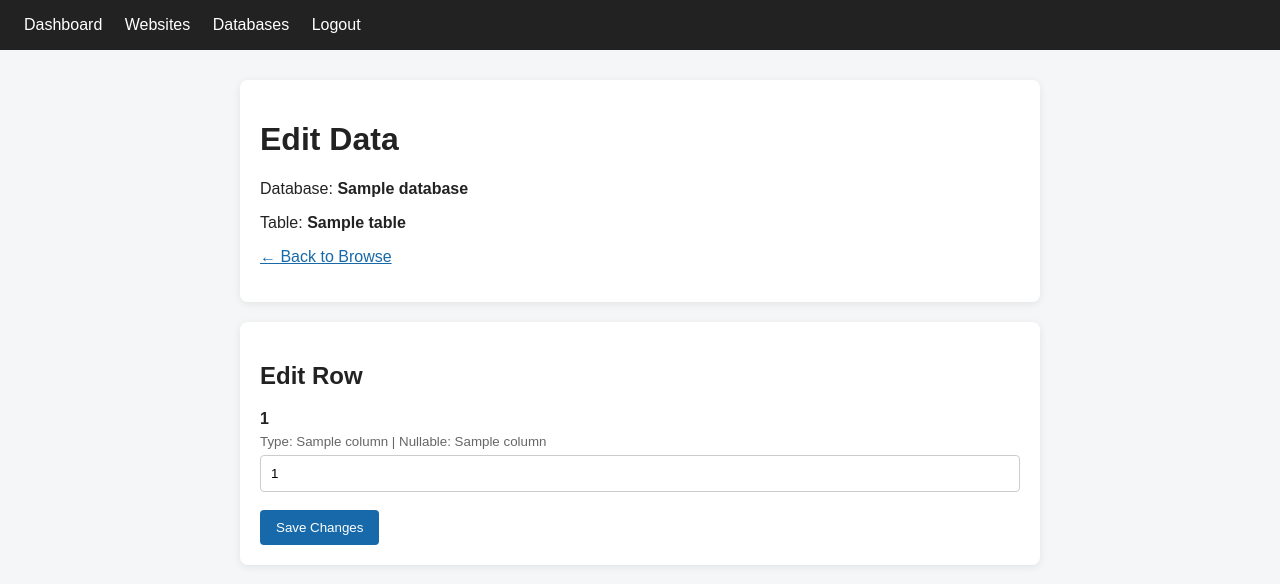
After one commit to fikdaf/custom-panel, a Flask app: template templates/table_edit.html in a window 1280 px wide. The commit adds this page. Shown: the top 584 px of the page. Run offline with Flask 3, Linux system fonts and the light colour scheme; the template is opened without the code that fills it: most values are stand-ins (such as "Sample title", 1, 10 or a date in 2020); parts of the project's set-up code (start-up, migrations or seed data) failed here and were passed over.

Commit message:
Add table row editing

```diff
--- a/app.py
+++ b/app.py
@@ -1634,6 +1634,151 @@ def insert_table_row(database_name, table_name):
     finally:
         if conn:
             conn.close()
+@app.route(
+    "/databases/<database_name>/tables/<table_name>/edit/<path:row_id>",
+    methods=["GET", "POST"]
+)
+def edit_table_row(database_name, table_name, row_id):
+    if "user_id" not in session:
+        return redirect("/login")
+
+    if not valid_database_name(database_name):
+        return "Nama database tidak valid.", 400
+
+    if database_name in SYSTEM_DATABASES:
+        return "Database sistem tidak dapat dikelola.", 403
+
+    if not valid_table_name(table_name):
+        return "Nama table tidak valid.", 400
+
+    conn = None
+
+    try:
+        conn = get_mariadb_connection(database_name)
+
+        with conn.cursor() as cursor:
+            cursor.execute(
+                """
+                SELECT
+                    COLUMN_NAME,
+                    COLUMN_TYPE,
+                    IS_NULLABLE,
+                    COLUMN_DEFAULT,
+                    EXTRA,
+                    COLUMN_KEY
+                FROM information_schema.COLUMNS
+                WHERE TABLE_SCHEMA = %s
+                  AND TABLE_NAME = %s
+                ORDER BY ORDINAL_POSITION
+                """,
+                (database_name, table_name)
+            )
+
+            columns = cursor.fetchall()
+
+            if not columns:
+                return "Table tidak ditemukan atau tidak memiliki kolom.", 404
+
+            primary_columns = [
+                column[0]
+                for column in columns
+                if column[5] == "PRI"
+            ]
+
+            if len(primary_columns) != 1:
+                return (
+                    "Edit sementara hanya mendukung table "
+                    "dengan tepat satu primary key.",
+                    400
+                )
+
+            primary_column = primary_columns[0]
+
+            cursor.execute(
+                f"""
+                SELECT *
+                FROM {quote_mysql_identifier(table_name)}
+                WHERE {quote_mysql_identifier(primary_column)} = %s
+                LIMIT 1
+                """,
+                (row_id,)
+            )
+
+            row = cursor.fetchone()
+
+            if row is None:
+                return "Data tidak ditemukan.", 404
+
+            if request.method == "POST":
+                assignments = []
+                values = []
+
+                for index, column in enumerate(columns):
+                    column_name = column[0]
+                    column_type = column[1]
+                    is_nullable = column[2]
+                    column_default = column[3]
+                    extra = column[4]
+
+                    if column_name == primary_column:
+                        continue
+
+                    if "auto_increment" in extra.lower():
+                        continue
+
+                    value = request.form.get(column_name, "").strip()
+
+                    if value == "":
+                        if is_nullable == "YES" or column_default is not None:
+                            value = None
+                        else:
+                            return (
+                                f"Kolom '{column_name}' wajib diisi.",
+                                400
+                            )
+
+                    assignments.append(
+                        f"{quote_mysql_identifier(column_name)} = %s"
+                    )
+                    values.append(value)
+
+                if assignments:
+                    values.append(row_id)
+
+                    cursor.execute(
+                        f"""
+                        UPDATE {quote_mysql_identifier(table_name)}
+                        SET {", ".join(assignments)}
+                        WHERE {quote_mysql_identifier(primary_column)} = %s
+                        """,
+                        values
+                    )
+
+                return redirect(
+                    f"/databases/{database_name}/tables/{table_name}/browse"
+                )
+
+        return render_template(
+            "table_edit.html",
+            database=database_name,
+            table=table_name,
+            columns=columns,
+            row=row,
+            primary_column=primary_column
+        )
+
+    except pymysql.err.IntegrityError as exc:
+        return f"Gagal mengubah data: {exc}", 400
+
+    except pymysql.err.OperationalError as exc:
+        return f"Gagal mengubah data: {exc}", 400
+
+    except Exception as exc:
+        return f"Gagal mengubah data: {exc}", 500
+
+    finally:
+        if conn:
+            conn.close()
 
 @app.route("/databases/<database_name>/delete", methods=["POST"])
 def delete_database(database_name):
--- /dev/null
+++ b/templates/table_edit.html
@@ -0,0 +1,185 @@
+<!DOCTYPE html>
+<html lang="id">
+<head>
+    <meta charset="UTF-8">
+    <meta name="viewport" content="width=device-width, initial-scale=1.0">
+    <title>{{ table }} - Edit Data</title>
+
+    <style>
+        body {
+            font-family: Arial, sans-serif;
+            margin: 0;
+            background: #f4f6f8;
+            color: #222;
+        }
+
+        header {
+            background: #222;
+            color: white;
+            padding: 16px 24px;
+        }
+
+        header a {
+            color: white;
+            text-decoration: none;
+            margin-right: 18px;
+        }
+
+        main {
+            max-width: 800px;
+            margin: 30px auto;
+            padding: 0 20px;
+        }
+
+        .card {
+            background: white;
+            padding: 20px;
+            margin-bottom: 20px;
+            border-radius: 8px;
+            box-shadow: 0 2px 8px rgba(0,0,0,.08);
+        }
+
+        .field {
+            margin-bottom: 18px;
+        }
+
+        .field label {
+            display: block;
+            font-weight: bold;
+            margin-bottom: 6px;
+        }
+
+        .field small {
+            display: block;
+            color: #666;
+            margin-bottom: 6px;
+        }
+
+        .field input {
+            width: 100%;
+            box-sizing: border-box;
+            padding: 10px;
+            border: 1px solid #ccc;
+            border-radius: 4px;
+        }
+
+        .readonly {
+            background: #eee;
+        }
+
+        button {
+            background: #1769aa;
+            color: white;
+            border: 0;
+            padding: 10px 16px;
+            cursor: pointer;
+            border-radius: 4px;
+        }
+
+        a {
+            color: #1769aa;
+        }
+    </style>
+</head>
+
+<body>
+
+<header>
+    <a href="/dashboard">Dashboard</a>
+    <a href="/websites">Websites</a>
+    <a href="/databases">Databases</a>
+    <a href="/logout">Logout</a>
+</header>
+
+<main>
+
+    <div class="card">
+        <h1>Edit Data</h1>
+
+        <p>
+            Database:
+            <strong>{{ database }}</strong>
+        </p>
+
+        <p>
+            Table:
+            <strong>{{ table }}</strong>
+        </p>
+
+        <p>
+            <a href="/databases/{{ database }}/tables/{{ table }}/browse">
+                ← Back to Browse
+            </a>
+        </p>
+    </div>
+
+    <div class="card">
+        <h2>Edit Row</h2>
+
+        <form
+            method="POST"
+            action="/databases/{{ database }}/tables/{{ table }}/edit/{{ row[0] }}"
+        >
+            <input
+                type="hidden"
+                name="csrf_token"
+                value="{{ csrf_token() }}"
+            >
+
+            {% for column in columns %}
+
+                {% set column_name = column[0] %}
+                {% set column_type = column[1] %}
+                {% set is_nullable = column[2] %}
+                {% set column_default = column[3] %}
+                {% set extra = column[4] %}
+
+                <div class="field">
+
+                    <label for="column_{{ loop.index }}">
+                        {{ column_name }}
+                    </label>
+
+                    <small>
+                        Type: {{ column_type }}
+                        | Nullable: {{ is_nullable }}
+                    </small>
+
+                    {% if column_name == primary_column or "auto_increment" in extra.lower() %}
+
+                        <input
+                            type="text"
+                            id="column_{{ loop.index }}"
+                            value="{{ row[loop.index0] if row[loop.index0] is not none else '' }}"
+                            class="readonly"
+                            readonly
+                        >
+
+                    {% else %}
+
+                        <input
+                            type="text"
+                            id="column_{{ loop.index }}"
+                            name="{{ column_name }}"
+                            value="{{ row[loop.index0] if row[loop.index0] is not none else '' }}"
+                            {% if is_nullable == "NO" and column_default is none %}
+                            required
+                            {% endif %}
+                        >
+
+                    {% endif %}
+
+                </div>
+
+            {% endfor %}
+
+            <button type="submit">
+                Save Changes
+            </button>
+        </form>
+    </div>
+
+</main>
+
+</body>
+</html>
```
Also changed, not shown: templates/table_browse.html (+9 -0 lines).
